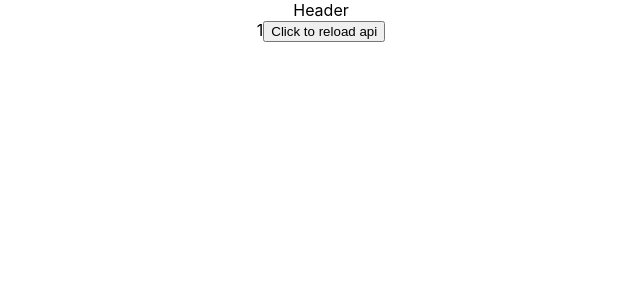
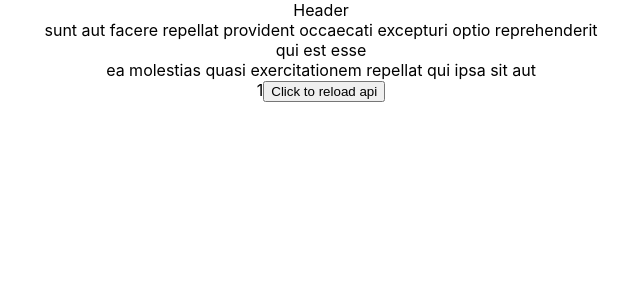
Before and after one commit to DevPeak-Innovations-Open-Source/reactjs, a React (Create React App) app: page / in a window 1280 px wide. Shown: the top 300 px of the page, without its empty margins (319-959 px from the left). Built offline with nearby package versions, Linux system fonts and the light colour scheme; no server answers.

Commit message:
usestate and useEffect

```diff
--- a/src/Header.jsx
+++ b/src/Header.jsx
@@ -1,9 +1,60 @@
 function Header() {
-    const data = [1,2,3];
-    console.log(data);
+    const data = [1, 2, 3];
+    const newData = [
+        {
+            "userId": 1,
+            "id": 1,
+            "title": "sunt aut facere repellat provident occaecati excepturi optio reprehenderit",
+            "body": "quia et suscipit\nsuscipit recusandae consequuntur expedita et cum\nreprehenderit molestiae ut ut quas totam\nnostrum rerum est autem sunt rem eveniet architecto"
+        },
+        {
+            "userId": 1,
+            "id": 2,
+            "title": "qui est esse",
+            "body": "est rerum tempore vitae\nsequi sint nihil reprehenderit dolor beatae ea dolores neque\nfugiat blanditiis voluptate porro vel nihil molestiae ut reiciendis\nqui aperiam non debitis possimus qui neque nisi nulla",
+            // 'subArray': [
+            //     {
+            //         "userId": 1,
+            //         "id": 1,
+            //         "title": "sunt aut facere repellat provident occaecati excepturi optio reprehenderit",
+            //         "body": "quia et suscipit\nsuscipit recusandae consequuntur expedita et cum\nreprehenderit molestiae ut ut quas totam\nnostrum rerum est autem sunt rem eveniet architecto"
+            //     },
+            //     {
+            //         "userId": 1,
+            //         "id": 1,
+            //         "title": "sunt aut facere repellat provident occaecati excepturi optio reprehenderit",
+            //         "body": "quia et suscipit\nsuscipit recusandae consequuntur expedita et cum\nreprehenderit molestiae ut ut quas totam\nnostrum rerum est autem sunt rem eveniet architecto"
+            //     },
+            // ]
+        },
+        {
+            "userId": 1,
+            "id": 3,
+            "title": "ea molestias quasi exercitationem repellat qui ipsa sit aut",
+            "body": "et iusto sed quo iure\nvoluptatem occaecati omnis eligendi aut ad\nvoluptatem doloribus vel accusantium quis pariatur\nmolestiae porro eius odio et labore et velit aut"
+        }
+    ]
 
-    return(
-        <div>Header</div>
+    const printdata = (item, index) => {
+        console.log(item);
+        if(item.subArray) {
+            item?.subArray?.forEach(printdata)
+        }
+    }
+
+    newData.forEach(printdata)
+
+    console.log(newData);
+
+
+    return (
+        <div>Header
+            {newData.map((item, index)=> {
+                return(
+                    <div>{item.title}</div>
+                )
+            })}
+        </div>
     )
 }
 
```
